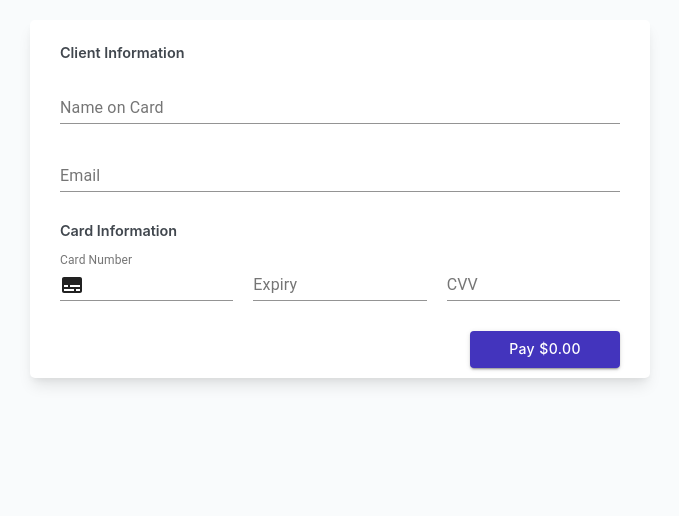
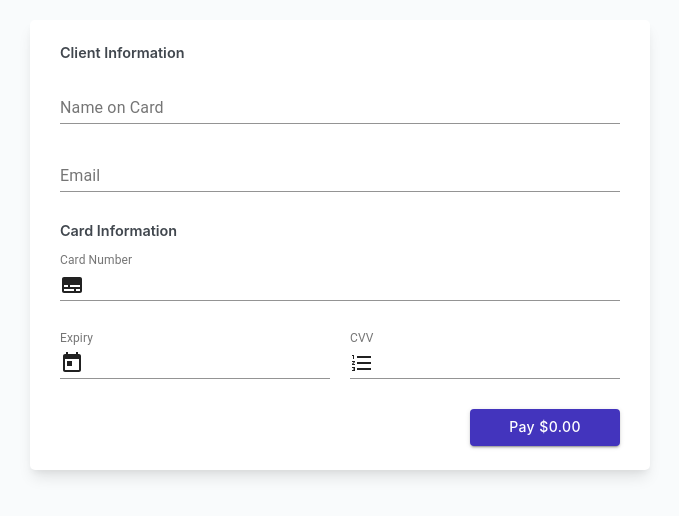
Before and after one commit to ElementalEquityCode/USDC-Payment-Portal, a React (Create React App) app: page / in a window 1280 px wide. Shown: the top 516 px of the page, without its empty margins (300-979 px from the left). Built offline with nearby package versions, Linux system fonts and the light colour scheme.

Commit message:
Finished styling the PaymentForm component.

```diff
--- a/src/Components/Grid/Grid.js
+++ b/src/Components/Grid/Grid.js
@@ -6,9 +6,9 @@ const Grid = (props) => {
   const { children } = props;
   const { columns } = props;
 
-  if (columns === 'three') {
+  if (columns === 'two') {
     return (
-      <div className={`${styles.grid} ${styles.three}`}>
+      <div className={`${styles.grid} ${styles.two}`}>
         {children}
       </div>
     );
--- a/src/Components/Grid/Grid.module.css
+++ b/src/Components/Grid/Grid.module.css
@@ -9,13 +9,13 @@
     grid-row-gap: 20px;
 }
 
-.three {
-    grid-template-columns: repeat(3, 1fr);
+.two {
+    grid-template-columns: repeat(2, 1fr);
     grid-column-gap: 20px;
 }
 
 @media screen and (max-width: 900px) {
-    .three {
+    .two {
         grid-template-columns: 1fr;
         grid-column-gap: 0;
         grid-row-gap: 20px;
--- a/src/Components/PaymentForm/PaymentForm.js
+++ b/src/Components/PaymentForm/PaymentForm.js
@@ -1,6 +1,8 @@
 import React from 'react';
 import { TextField, Button } from '@material-ui/core';
 import CreditCardIcon from '@material-ui/icons/Subtitles';
+import CalendarIcon from '@material-ui/icons/Today';
+import NumberIcon from '@material-ui/icons/FormatListNumbered';
 import InputAdornment from '@material-ui/core/InputAdornment';
 import SectionLabel from '../SectionLabel/SectionLabel';
 import Grid from '../Grid/Grid';
@@ -37,7 +39,7 @@ class PaymentForm extends React.Component {
           </Grid>
           <SectionLabel>Card Information</SectionLabel>
           <Grid
-            columns="three"
+            colums="one"
           >
             <TextField
               label="Card Number"
@@ -45,11 +47,21 @@ class PaymentForm extends React.Component {
                 startAdornment: <InputAdornment position="start"><CreditCardIcon /></InputAdornment>
               }}
             />
+          </Grid>
+          <Grid
+            columns="two"
+          >
             <TextField
               label="Expiry"
+              InputProps={{
+                startAdornment: <InputAdornment position="start"><CalendarIcon /></InputAdornment>
+              }}
             />
             <TextField
               label="CVV"
+              InputProps={{
+                startAdornment: <InputAdornment position="start"><NumberIcon /></InputAdornment>
+              }}
             />
           </Grid>
           <div className={styles.buttonContainer}>
--- a/src/Components/PaymentForm/PaymentForm.module.css
+++ b/src/Components/PaymentForm/PaymentForm.module.css
@@ -10,8 +10,7 @@
 }
 
 .buttonContainer {
-    margin-left: auto;
-    margin-right: 20px;
+    margin: 0 20px 14px auto;
     width: 150px;
     box-sizing: border-box;
 }
@@ -35,3 +34,9 @@
 .payButton {
     background-color: red;
 }
+
+@media screen and (max-width: 700px) {
+    .paymentForm {
+        width: 80vw;
+    }
+}
```
